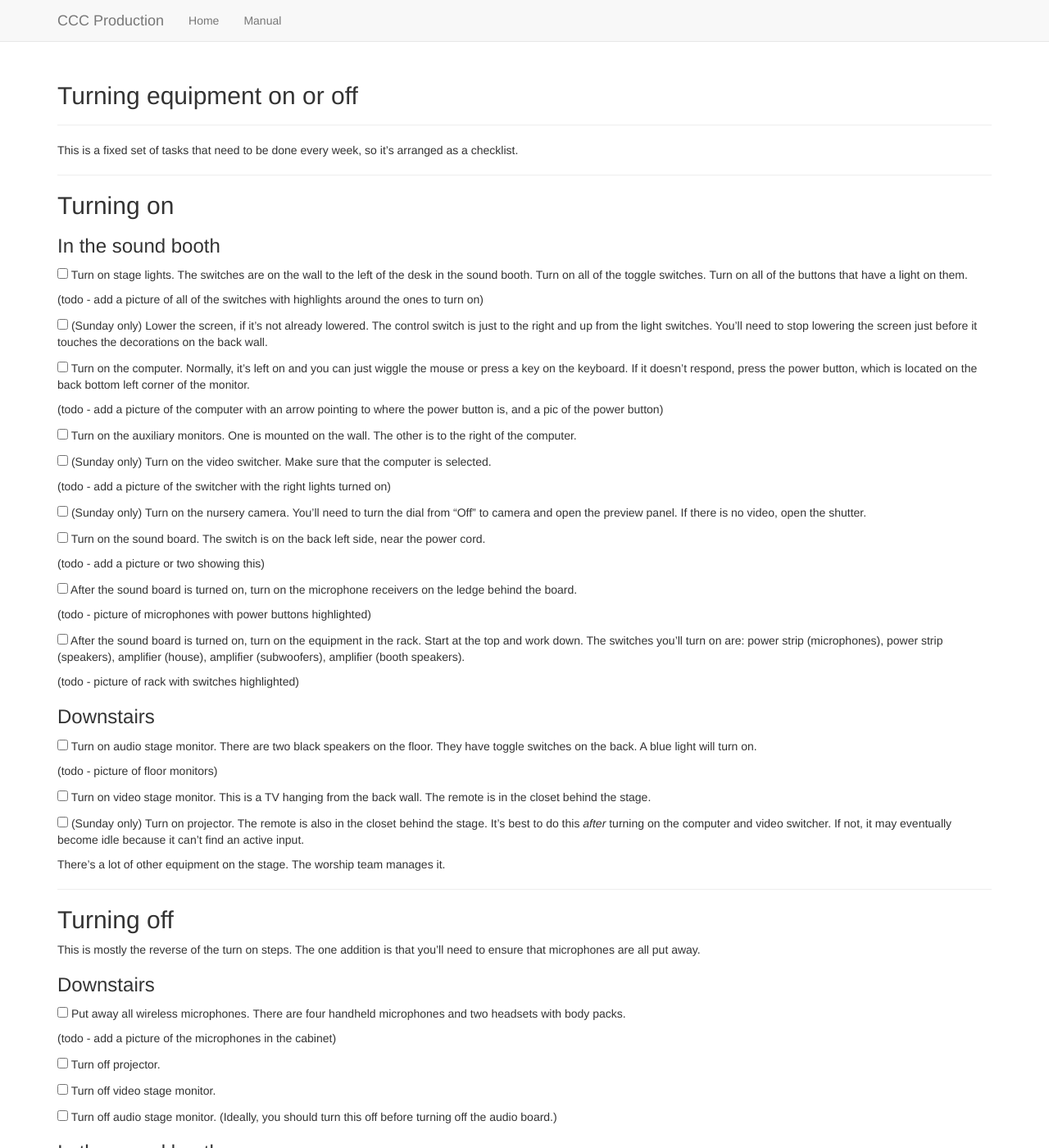
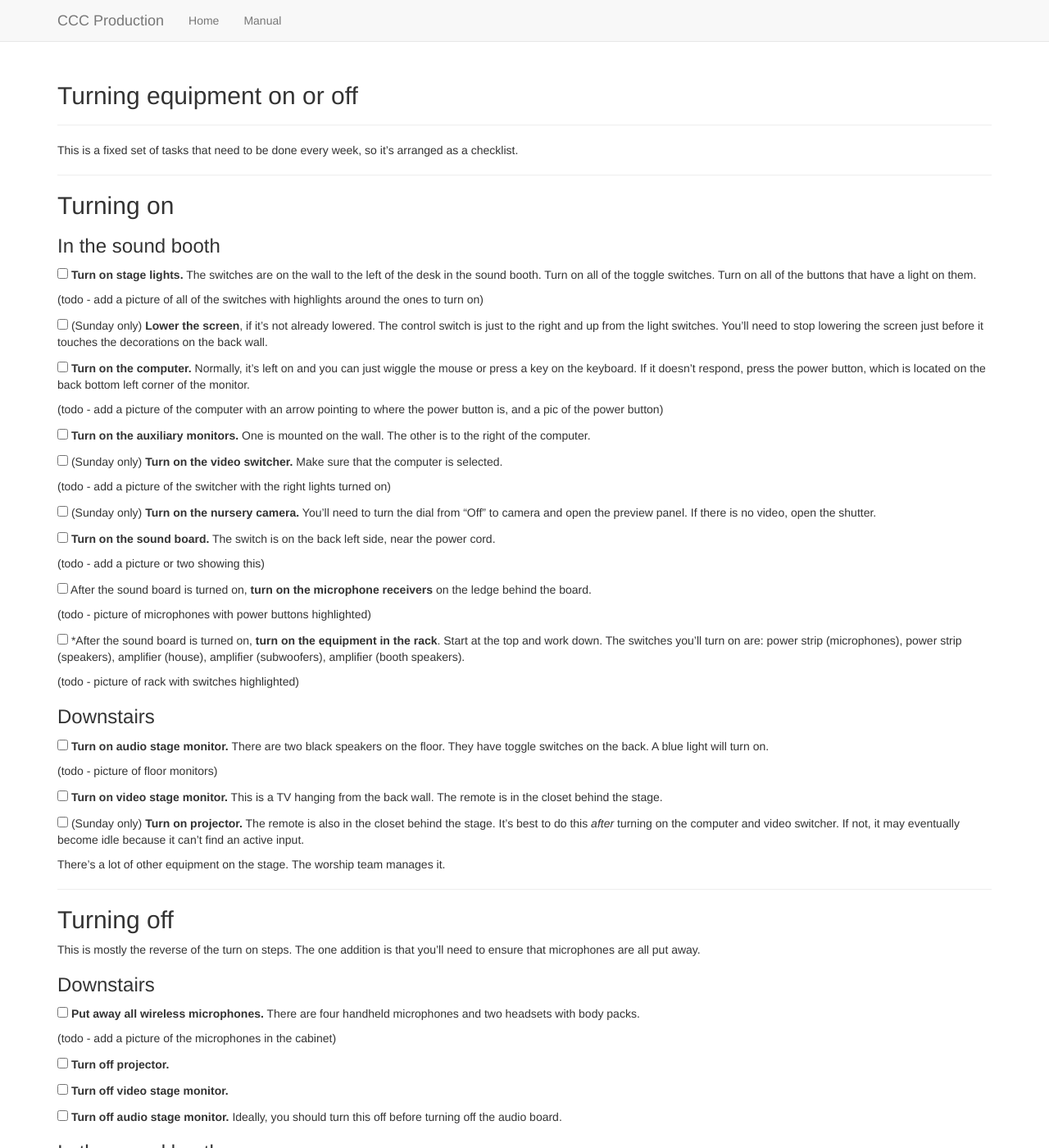
Before and after one commit to spraints/ccc-production, a Jekyll site: the page built from manual/general/turn-on-or-off/index.md, in a window 1280 px wide and 1400 px high. Shown: the whole window at 82% size. Built offline with Jekyll 4.4.1, drawn with Linux system fonts in a browser that asks for light colours; nearby versions of some CDN libraries; some of the changed text lies outside the part shown.

Commit message:
emphasize the main points

```diff
--- a/manual/general/turn-on-or-off/index.md
+++ b/manual/general/turn-on-or-off/index.md
@@ -11,45 +11,45 @@ This is a fixed set of tasks that need to be done every week, so it's arranged a
 
 ### In the sound booth
 
-<input type="checkbox"> Turn on stage lights. The switches are on the wall to the left of the desk in the sound booth. Turn on all of the toggle switches. Turn on all of the buttons that have a light on them.
+<input type="checkbox"> **Turn on stage lights.** The switches are on the wall to the left of the desk in the sound booth. Turn on all of the toggle switches. Turn on all of the buttons that have a light on them.
 
 (todo - add a picture of all of the switches with highlights around the ones to turn on)
 
-<input type="checkbox"> (Sunday only) Lower the screen, if it's not already lowered. The control switch is just to the right and up from the light switches. You'll need to stop lowering the screen just before it touches the decorations on the back wall.
+<input type="checkbox"> (Sunday only) **Lower the screen**, if it's not already lowered. The control switch is just to the right and up from the light switches. You'll need to stop lowering the screen just before it touches the decorations on the back wall.
 
-<input type="checkbox"> Turn on the computer. Normally, it's left on and you can just wiggle the mouse or press a key on the keyboard. If it doesn't respond, press the power button, which is located on the back bottom left corner of the monitor.
+<input type="checkbox"> **Turn on the computer.** Normally, it's left on and you can just wiggle the mouse or press a key on the keyboard. If it doesn't respond, press the power button, which is located on the back bottom left corner of the monitor.
 
 (todo - add a picture of the computer with an arrow pointing to where the power button is, and a pic of the power button)
 
-<input type="checkbox"> Turn on the auxiliary monitors. One is mounted on the wall. The other is to the right of the computer.
+<input type="checkbox"> **Turn on the auxiliary monitors.** One is mounted on the wall. The other is to the right of the computer.
 
-<input type="checkbox"> (Sunday only) Turn on the video switcher. Make sure that the computer is selected.
+<input type="checkbox"> (Sunday only) **Turn on the video switcher.** Make sure that the computer is selected.
 
 (todo - add a picture of the switcher with the right lights turned on)
 
-<input type="checkbox"> (Sunday only) Turn on the nursery camera. You'll need to turn the dial from "Off" to camera and open the preview panel. If there is no video, open the shutter.
+<input type="checkbox"> (Sunday only) **Turn on the nursery camera.** You'll need to turn the dial from "Off" to camera and open the preview panel. If there is no video, open the shutter.
 
-<input type="checkbox"> Turn on the sound board. The switch is on the back left side, near the power cord.
+<input type="checkbox"> **Turn on the sound board.** The switch is on the back left side, near the power cord.
 
 (todo - add a picture or two showing this)
 
-<input type="checkbox"> After the sound board is turned on, turn on the microphone receivers on the ledge behind the board.
+<input type="checkbox"> After the sound board is turned on, **turn on the microphone receivers** on the ledge behind the board.
 
 (todo - picture of microphones with power buttons highlighted)
 
-<input type="checkbox"> After the sound board is turned on, turn on the equipment in the rack. Start at the top and work down. The switches you'll turn on are: power strip (microphones), power strip (speakers), amplifier (house), amplifier (subwoofers), amplifier (booth speakers).
+<input type="checkbox"> *After the sound board is turned on, **turn on the equipment in the rack**. Start at the top and work down. The switches you'll turn on are: power strip (microphones), power strip (speakers), amplifier (house), amplifier (subwoofers), amplifier (booth speakers).
 
 (todo - picture of rack with switches highlighted)
 
 ### Downstairs
 
-<input type="checkbox"> Turn on audio stage monitor. There are two black speakers on the floor. They have toggle switches on the back. A blue light will turn on.
+<input type="checkbox"> **Turn on audio stage monitor.** There are two black speakers on the floor. They have toggle switches on the back. A blue light will turn on.
 
 (todo - picture of floor monitors)
 
-<input type="checkbox"> Turn on video stage monitor. This is a TV hanging from the back wall. The remote is in the closet behind the stage.
+<input type="checkbox"> **Turn on video stage monitor.** This is a TV hanging from the back wall. The remote is in the closet behind the stage.
 
-<input type="checkbox"> (Sunday only) Turn on projector. The remote is also in the closet behind the stage. It's best to do this _after_ turning on the computer and video switcher. If not, it may eventually become idle because it can't find an active input.
+<input type="checkbox"> (Sunday only) **Turn on projector.** The remote is also in the closet behind the stage. It's best to do this _after_ turning on the computer and video switcher. If not, it may eventually become idle because it can't find an active input.
 
 There's a lot of other equipment on the stage. The worship team manages it.
 
@@ -61,30 +61,30 @@ This is mostly the reverse of the turn on steps. The one addition is that you'll
 
 ### Downstairs
 
-<input type="checkbox"> Put away all wireless microphones. There are four handheld microphones and two headsets with body packs.
+<input type="checkbox"> **Put away all wireless microphones.** There are four handheld microphones and two headsets with body packs.
 
 (todo - add a picture of the microphones in the cabinet)
 
-<input type="checkbox"> Turn off projector.
+<input type="checkbox"> **Turn off projector.**
 
-<input type="checkbox"> Turn off video stage monitor.
+<input type="checkbox"> **Turn off video stage monitor.**
 
-<input type="checkbox"> Turn off audio stage monitor. (Ideally, you should turn this off before turning off the audio board.)
+<input type="checkbox"> **Turn off audio stage monitor.** Ideally, you should turn this off before turning off the audio board.
 
 ### In the sound booth
 
-<input type="checkbox"> Turn off the equipment in the rack. Go bottom to top, so that the power strips are turned off last.
+<input type="checkbox"> **Turn off the equipment in the rack.** Go bottom to top, so that the power strips are turned off last.
 
-<input type="checkbox"> Turn off the microphone receivers on the ledge.
+<input type="checkbox"> **Turn off the microphone receivers on the ledge.**
 
-<input type="checkbox"> Turn off the sound board. (Before doing this, make sure that recording is stopped and the USB light is off.) 1. Touch the gray "Home" button next to the touchscreen. 2. Touch "Shutdown" on the touchscreen. 3. Turn off the power button on the back of the board.
+<input type="checkbox"> **Turn off the sound board.** Before doing this, make sure that recording is stopped and the USB light is off. 1. Touch the gray "Home" button next to the touchscreen. 2. Touch "Shutdown" on the touchscreen. 3. Turn off the power button on the back of the board.
 
-<input type="checkbox"> Turn off the nursery camera.
+<input type="checkbox"> **Turn off the nursery camera.**
 
-<input type="checkbox"> Turn off the recording camera.
+<input type="checkbox"> **Turn off the recording camera.**
 
-<input type="checkbox"> Turn off the video switcher.
+<input type="checkbox"> **Turn off the video switcher.**
 
-<input type="checkbox"> Log out of the computer. 1. Click the Apple logo in the top left. 2. "Log Out CCC..."
+<input type="checkbox"> **Log out of the computer.** 1. Click the Apple logo in the top left. 2. "Log Out CCC..."
 
-<input type="checkbox"> Turn off stage lights.
+<input type="checkbox"> **Turn off stage lights.**
```
